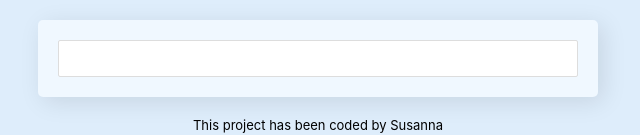
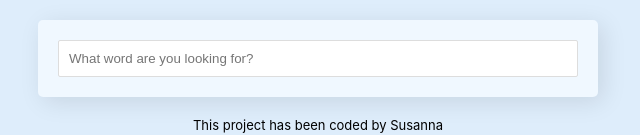
Before and after one commit to SusannaMj/dictionary-project, a React (Create React App) app: page / in a window 1280 px wide. Shown: the part 330-465 px from the top of the page, without its empty margins (322-962 px from the left). Built offline with nearby package versions, Linux system fonts and the light colour scheme; the HTML template or start-up script is replaced by a standard one.

Commit message:
added placeholder

```diff
--- a/src/dictionary.js
+++ b/src/dictionary.js
@@ -27,7 +27,11 @@ export default function Dictionary() {
     <div>
       <section>
         <form onSubmit={handleSubmit} className="search-form">
-          <input type="search" onChange={handleChange} />
+          <input
+            type="search"
+            onChange={handleChange}
+            placeholder="What word are you looking for?"
+          />
         </form>
       </section>
       <Results results={results} />
```
